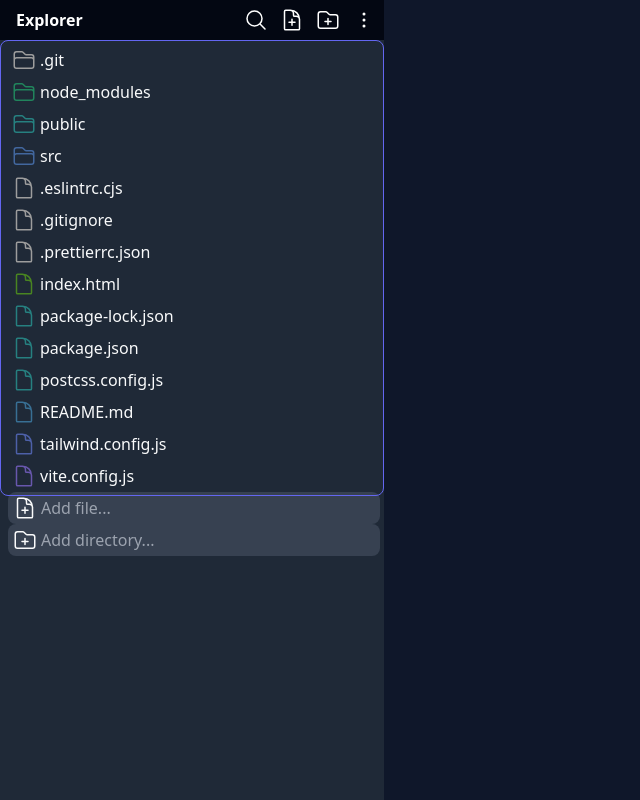
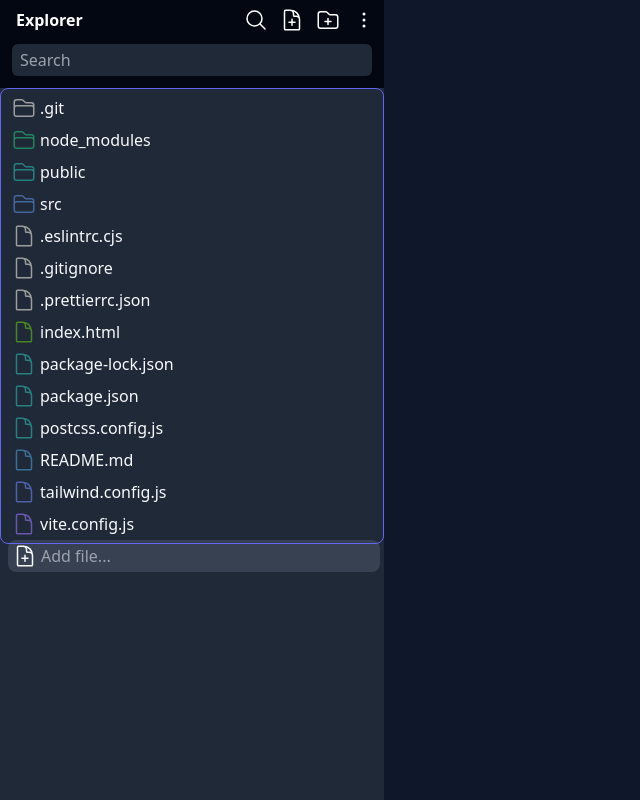
Before and after one commit to Jeshwin/fs_sidebar, a React (Vite) app: page / in a window 1280 px wide. Both pictures are taken after a click on the button 256 px from the left and 20 px from the top of the page. Shown: the whole page, without its empty margins (0-640 px from the left). Built offline with nearby package versions, Linux system fonts and the light colour scheme.

Commit message:
Add a search bar

```diff
--- a/src/components/fileExplorer.jsx
+++ b/src/components/fileExplorer.jsx
@@ -5,7 +5,7 @@ import FileItem from "./items/file";
 import FolderItem from "./items/folder";
 import GutterRenderer from "./gutters";
 import Highlighter from "./highlighter";
-import FileExplorerToolbar from "./fileExplorerToolbar";
+import FileExplorerToolbar from "./toolbar/fileExplorerToolbar";
 import NewFileItem from "./items/newfile";
 import NewFolderItem from "./items/newfolder";
 import CurrentFileContext from "./context/currentFileProvider";
@@ -80,7 +80,7 @@ export default function FileExplorer() {
                     {slashCount == 0 && (
                         <>
                             <NewFileItem />
-                            <NewFolderItem />
+                            {/* <NewFolderItem /> */}
                         </>
                     )}
                     <GutterRenderer />
--- a/src/components/fileExplorerToolbar.jsx
+++ /dev/null
@@ -1,28 +0,0 @@
-import {
-    DocumentPlusIcon,
-    EllipsisVerticalIcon,
-    FolderPlusIcon,
-    MagnifyingGlassIcon,
-} from "@heroicons/react/24/outline";
-
-export default function FileExplorerToolbar() {
-    return (
-        <div className="sticky z-10 top-0 w-full pl-4 p-1 bg-gray-950 text-white flex items-center">
-            <div className="font-semibold flex-1">Explorer</div>
-            <div className="font-semibold flex items-center gap-1 *:p-1 *:rounded">
-                <button className="hover:bg-gray-800">
-                    <MagnifyingGlassIcon className="w-6 h-6" />
-                </button>
-                <button className="hover:bg-gray-800">
-                    <DocumentPlusIcon className="w-6 h-6" />
-                </button>
-                <button className="hover:bg-gray-800">
-                    <FolderPlusIcon className="w-6 h-6" />
-                </button>
-                <button className="hover:bg-gray-800">
-                    <EllipsisVerticalIcon className="w-6 h-6" />
-                </button>
-            </div>
-        </div>
-    );
-}
--- /dev/null
+++ b/src/components/toolbar/fileExplorerSearchbar.jsx
@@ -0,0 +1,140 @@
+import {useContext, useEffect, useRef, useState} from "react";
+import FileStructureContext from "../context/fileStructureProvider";
+import {XMarkIcon} from "@heroicons/react/24/outline";
+import CurrentFileContext from "../context/currentFileProvider";
+
+function fuzzySearchFilename(searchTerm, structure, prefix = "") {
+    const regexPattern = searchTerm.split("").join(".*");
+    const regex = new RegExp(regexPattern, "i");
+
+    var searchResults = [];
+    for (let element of structure) {
+        const fullPath = prefix + element.name;
+
+        if (element.type === "file") {
+            const match = fullPath.match(regex);
+            if (match) {
+                console.dir(match);
+                // Calculate boldLetters array
+                let searchTermPointer = 0;
+                let boldLetters = [];
+                for (
+                    let i = 0;
+                    i < fullPath.length &&
+                    searchTermPointer < searchTerm.length;
+                    i++
+                ) {
+                    if (
+                        searchTerm[searchTermPointer].toLowerCase() ===
+                        fullPath[i].toLowerCase()
+                    ) {
+                        boldLetters.push(i);
+                        searchTermPointer++;
+                    }
+                }
+                console.dir({
+                    fullPath,
+                    name: element.name,
+                    boldLetters,
+                });
+                searchResults.push({
+                    fullPath,
+                    name: element.name,
+                    boldLetters,
+                });
+            }
+        } else {
+            searchResults = searchResults.concat(
+                fuzzySearchFilename(
+                    searchTerm,
+                    element.contents,
+                    fullPath + "/"
+                )
+            );
+        }
+    }
+    return searchResults;
+}
+
+export default function FileExplorerSearchbar() {
+    const {fileStructure} = useContext(FileStructureContext);
+    const {setCurrentFile} = useContext(CurrentFileContext);
+
+    const [searchTerm, setSearchTerm] = useState("");
+    const [searchResults, setSearchResults] = useState([]);
+    const searchInputRef = useRef();
+
+    useEffect(() => {
+        if (searchTerm.length >= 1) {
+            console.log("Searching for", searchTerm);
+            const currentSearchResults = fuzzySearchFilename(
+                searchTerm,
+                fileStructure
+            );
+            setSearchResults(currentSearchResults);
+        } else {
+            setSearchResults([]);
+        }
+    }, [searchTerm, fileStructure]);
+
+    const clearSearchTerm = () => {
+        setSearchTerm("");
+        // Move focus back to the search input
+        if (searchInputRef.current) {
+            searchInputRef.current.focus();
+        }
+    };
+
+    return (
+        <div className="relative">
+            <input
+                ref={searchInputRef}
+                placeholder="Search"
+                value={searchTerm}
+                onChange={(e) => setSearchTerm(e.target.value)}
+                className="relative w-[calc(100%-16px)] m-2 pl-2 p-1 bg-gray-800 rounded-md focus:outline-none focus:ring-1 focus:ring-indigo-500"
+            ></input>
+            {searchTerm && (
+                <button
+                    onClick={clearSearchTerm}
+                    className="absolute right-2 top-2 p-1 rounded-md hover:brightness-75"
+                >
+                    <XMarkIcon className="w-6 h-6" />
+                </button>
+            )}
+            {searchResults && (
+                <ul className="absolute ml-2 w-[calc(100%-16px)] max-h-80 overflow-y-scroll flex flex-col mt-2 bg-indigo-950 shadow-lg rounded-lg *:flex *:flex-col *:p-2">
+                    {searchResults.map((result, index) => {
+                        return (
+                            <li
+                                key={index}
+                                className="hover:bg-indigo-900 first:rounded-t-lg last:rounded-b-lg cursor-pointer"
+                                onClick={() => setCurrentFile(result.fullPath)}
+                            >
+                                <p className="text-xs text-indigo-200">
+                                    {result.fullPath
+                                        .split("")
+                                        .map((char, i) => (
+                                            <span
+                                                key={i}
+                                                className={
+                                                    result.boldLetters.includes(
+                                                        i
+                                                    )
+                                                        ? "font-bold"
+                                                        : ""
+                                                }
+                                            >
+                                                {char}
+                                            </span>
+                                        ))}
+                                </p>
+                                <p className="text-indigo-50">{result.name}</p>
+                            </li>
+                        );
+                    })}
+                </ul>
+            )}
+        </div>
+    );
+}
--- /dev/null
+++ b/src/components/toolbar/fileExplorerToolbar.jsx
@@ -0,0 +1,41 @@
+import {
+    DocumentPlusIcon,
+    EllipsisVerticalIcon,
+    FolderPlusIcon,
+    MagnifyingGlassIcon,
+} from "@heroicons/react/24/outline";
+import {useState} from "react";
+import FileExplorerSearchbar from "./fileExplorerSearchbar";
+
+export default function FileExplorerToolbar() {
+    const [showSearchbar, setShowSearchbar] = useState(false);
+
+    const toggleSearchbar = () => {
+        setShowSearchbar(!showSearchbar);
+    };
+    return (
+        <div className="sticky z-10 top-0 w-full p-1 grid grid-cols-1 bg-gray-950 text-white">
+            <div className="flex items-center">
+                <div className="font-semibold flex-1 ml-3">Explorer</div>
+                <div className="font-semibold flex items-center gap-1 *:p-1 *:rounded">
+                    <button
+                        onClick={toggleSearchbar}
+                        className="hover:bg-gray-800"
+                    >
+                        <MagnifyingGlassIcon className="w-6 h-6" />
+                    </button>
+                    <button className="hover:bg-gray-800">
+                        <DocumentPlusIcon className="w-6 h-6" />
+                    </button>
+                    <button className="hover:bg-gray-800">
+                        <FolderPlusIcon className="w-6 h-6" />
+                    </button>
+                    <button className="hover:bg-gray-800">
+                        <EllipsisVerticalIcon className="w-6 h-6" />
+                    </button>
+                </div>
+            </div>
+            {showSearchbar && <FileExplorerSearchbar />}
+        </div>
+    );
+}
```
